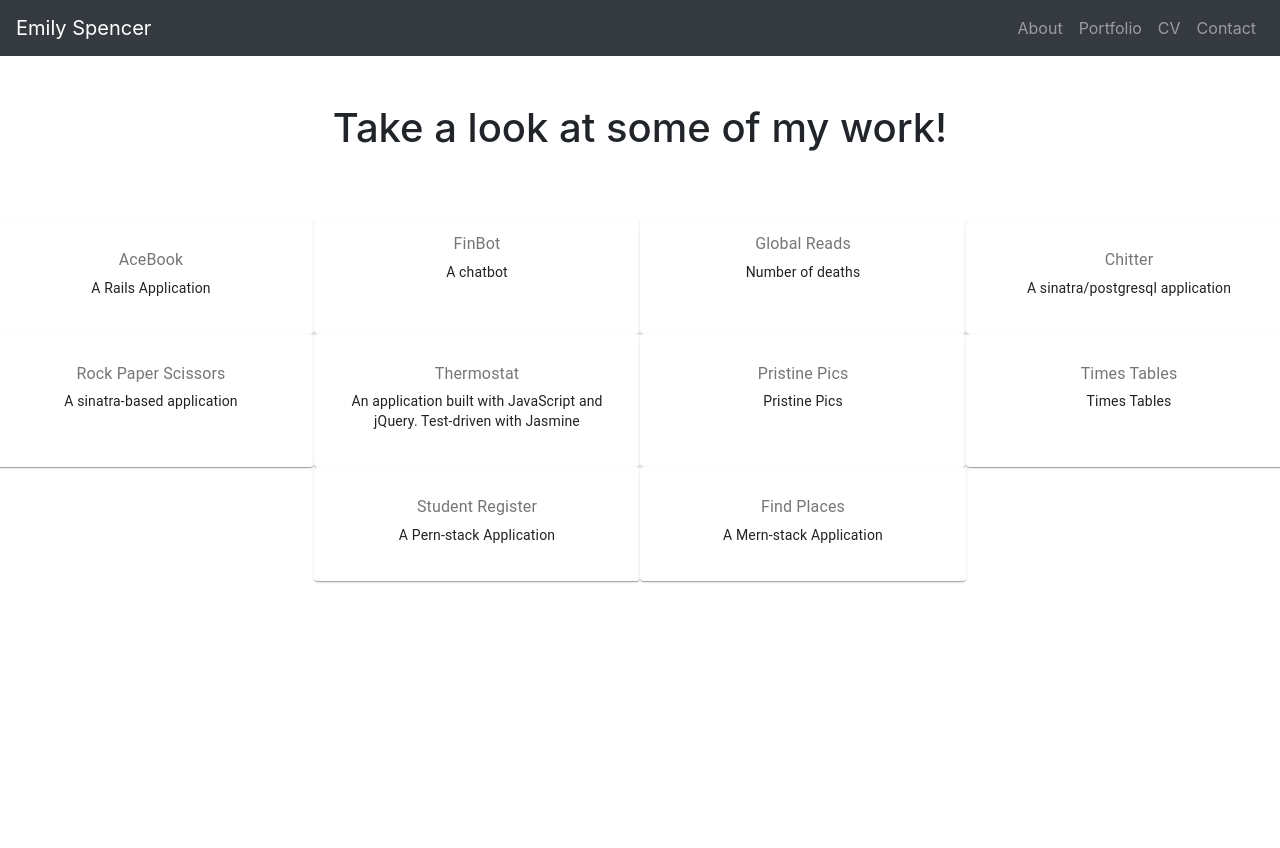
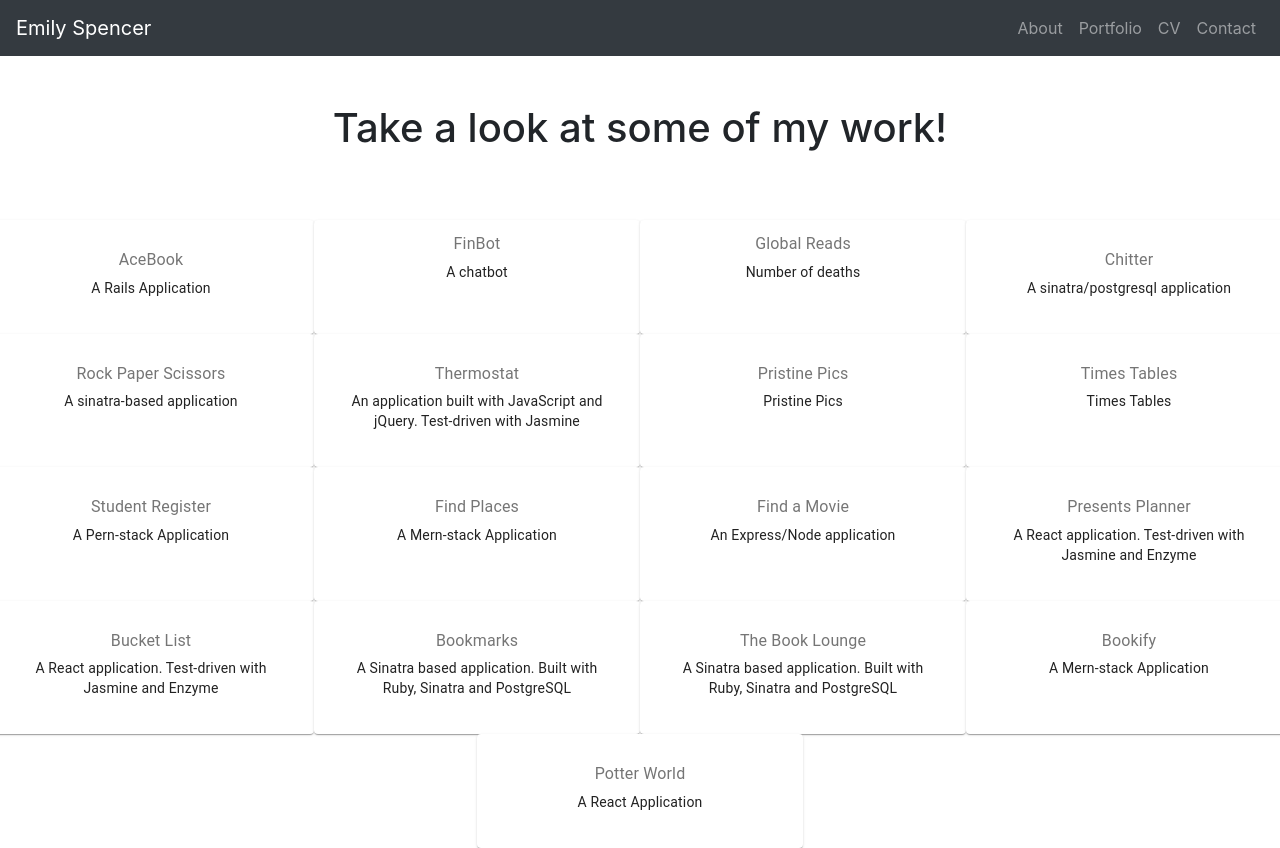
Before and after one commit to emilyjspencer/personal-website, a React (Create React App) app: page /portfolio in a window 1280 px wide. Before the commit the page ends 800 px from the top, so only its background shows below. Built offline with nearby package versions, Linux system fonts and the light colour scheme.

Commit message:
Adds more projects

```diff
--- a/src/website/Cards.js
+++ b/src/website/Cards.js
@@ -91,6 +91,69 @@ const Cards = () => {
                      <Typography variant="body2">A Mern-stack Application</Typography>
                      </CardContent>
               </Grid>
+              <Grid item component={Card} xs={12} md={3} className="FindAMovie">
+                 <CardContent>
+                     <Typography color="textSecondary" gutterBottom>Find a Movie</Typography>
+                     <Typography variant="h5">
+                            </Typography>
+                     <Typography color="textSecondary"></Typography>
+                     <Typography variant="body2">An Express/Node application</Typography>
+                     </CardContent>
+              </Grid>
+              <Grid item component={Card} xs={12} md={3} className="Presents Planner">
+                 <CardContent>
+                     <Typography color="textSecondary" gutterBottom>Presents Planner</Typography>
+                     <Typography variant="h5">
+                            </Typography>
+                     <Typography color="textSecondary"></Typography>
+                     <Typography variant="body2">A React application. Test-driven with Jasmine and Enzyme</Typography>
+                     </CardContent>
+              </Grid>
+              <Grid item component={Card} xs={12} md={3} className="Bucket List">
+                 <CardContent>
+                     <Typography color="textSecondary" gutterBottom>Bucket List</Typography>
+                     <Typography variant="h5">
+                            </Typography>
+                     <Typography color="textSecondary"></Typography>
+                     <Typography variant="body2">A React application. Test-driven with Jasmine and Enzyme</Typography>
+                     </CardContent>
+              </Grid>
+              <Grid item component={Card} xs={12} md={3} className="Bookmarks">
+                 <CardContent>
+                     <Typography color="textSecondary" gutterBottom>Bookmarks</Typography>
+                     <Typography variant="h5">
+                            </Typography>
+                     <Typography color="textSecondary"></Typography>
+                     <Typography variant="body2">A Sinatra based application. Built with Ruby, Sinatra and PostgreSQL</Typography>
+                     </CardContent>
+              </Grid>
+              <Grid item component={Card} xs={12} md={3} className="The Book Lounge">
+                 <CardContent>
+                     <Typography color="textSecondary" gutterBottom>The Book Lounge</Typography>
+                     <Typography variant="h5">
+                            </Typography>
+                     <Typography color="textSecondary"></Typography>
+                     <Typography variant="body2">A Sinatra based application. Built with Ruby, Sinatra and PostgreSQL</Typography>
+                     </CardContent>
+              </Grid>
+              <Grid item component={Card} xs={12} md={3} className="Bookify">
+                 <CardContent>
+                     <Typography color="textSecondary" gutterBottom>Bookify</Typography>
+                     <Typography variant="h5">
+                            </Typography>
+                     <Typography color="textSecondary"></Typography>
+                     <Typography variant="body2">A Mern-stack Application</Typography>
+                     </CardContent>
+              </Grid>
+              <Grid item component={Card} xs={12} md={3} className="Potter World">
+                 <CardContent>
+                     <Typography color="textSecondary" gutterBottom>Potter World</Typography>
+                     <Typography variant="h5">
+                            </Typography>
+                     <Typography color="textSecondary"></Typography>
+                     <Typography variant="body2">A React Application</Typography>
+                     </CardContent>
+              </Grid>
             </Grid>
     )
 }
```
